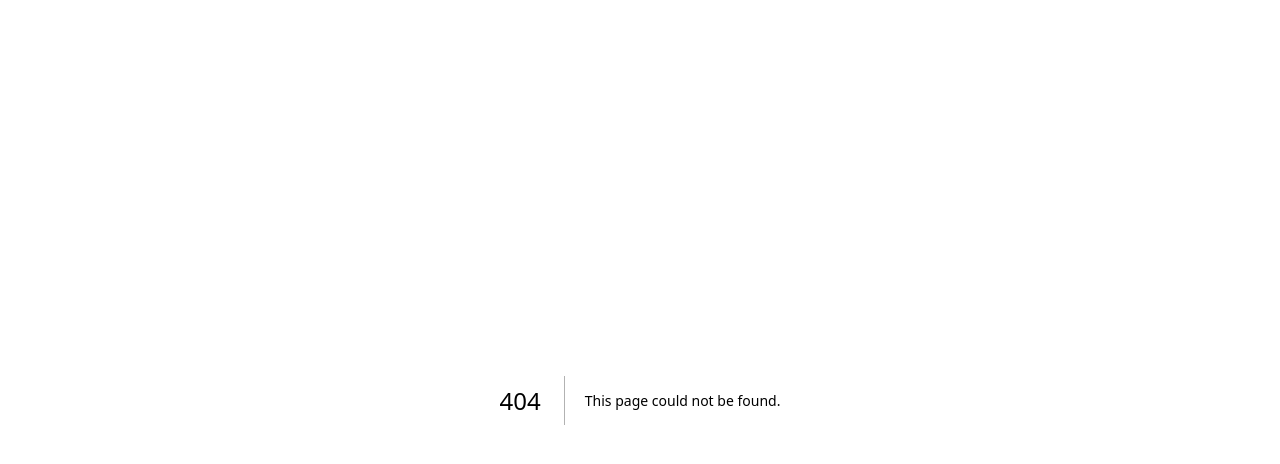
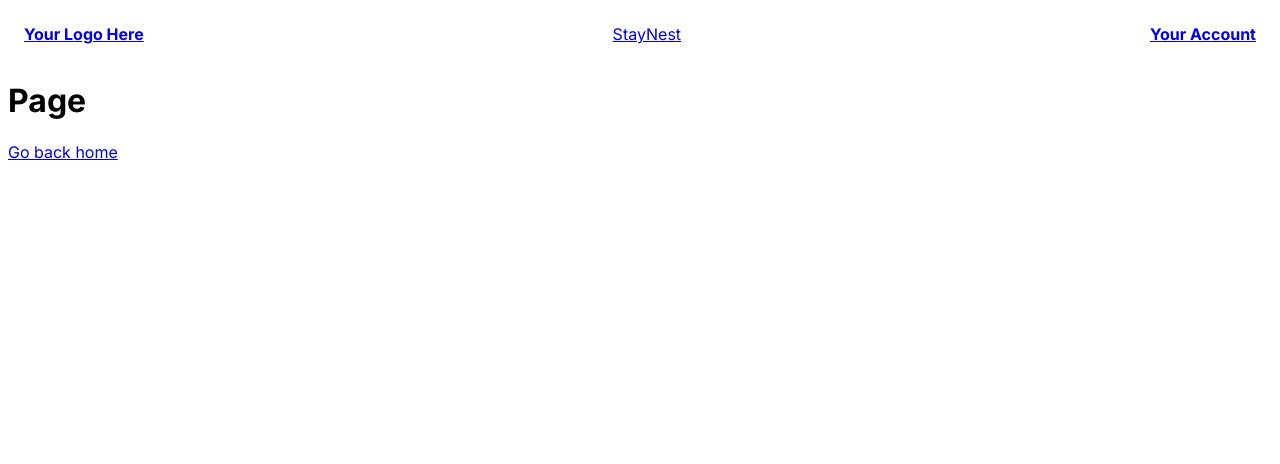
Before and after one commit to saimon7g/StayNest-FrontEnd, a Next.js app in the folder staynest/: page /host in a window 1280 px wide. Before the commit this address had no page. Shown: the top 464 px of the page. Built offline with nearby package versions, Linux system fonts and the light colour scheme.

Commit message:
Host Page Structure Ready

```diff
--- /dev/null
+++ b/staynest/Components/HostNavbar.js
@@ -0,0 +1,22 @@
+// components/Navbar.js
+import Link from 'next/link';
+import React from 'react';
+import '@/Components/style/HostNavbar.css';
+
+const Navbar = () => (
+  <nav className="navbar">
+    <Link href="/">
+      <div className="logo">Your Logo Here</div>
+    </Link>
+    <Link href="/host">
+        {/* no anchor tag in nextjs 14 */}
+        <div className="account-image">StayNest</div>
+
+    </Link>
+    <Link href="/account">
+        <div className="logo">Your Account</div>
+    </Link>
+  </nav>
+);
+
+export default Navbar;
--- a/staynest/Components/navBar.js
+++ b/staynest/Components/navBar.js
@@ -31,9 +31,12 @@ const Navbar = () => {
           <i className="fa fa-search"></i>
         </button>
       </form>
-      <div className="account-image">
+      <Link href="/account">
+
+      <div className="account-image">  Your Account
         <img src="your-account-image.png" alt="Your Account" />
       </div>
+      </Link>
     </nav>
   );
 };
--- /dev/null
+++ b/staynest/Components/style/HostNavbar.css
@@ -0,0 +1,26 @@
+.navbar {
+    display: flex;
+    justify-content: space-between;
+    align-items: center;
+    padding: 1em;
+    background-color: #fff;
+  }
+
+  .logo {
+    font-weight: bold;
+  }
+
+  .stayanest {
+    font-size: 1.5em;
+    color: #007bff; /* Adjust color based on your branding */
+    text-decoration: none;
+  }
+
+  .account {
+    display: flex;
+    align-items: center;
+  }
+
+  .account i {
+    margin-right: 0.5em;
+  }
--- /dev/null
+++ b/staynest/app/host/layout.js
@@ -0,0 +1,13 @@
+import React from 'react';
+import Navbar from '@/Components/HostNavbar';
+
+export default function Layout({ children }) {
+    return (
+        <html lang="en">
+            <body>
+                <Navbar />
+                {children}
+            </body>
+        </html>
+    )
+}
--- /dev/null
+++ b/staynest/app/host/page.js
@@ -0,0 +1,15 @@
+// a page.js file
+//
+import React from 'react';
+import Link from 'next/link';
+
+export default function Page() {
+    return (
+        <div>
+            <h1>Page</h1>
+            <Link href="/guest">
+                <div>Go back home</div>
+            </Link>
+        </div>
+    );
+}
```
Also changed, not shown: staynest/app/host/error.js (added, +29 -0 lines), staynest/app/host/loading.js (added, +15 -0 lines), staynest/app/host/not-found.js (added, +15 -0 lines).
